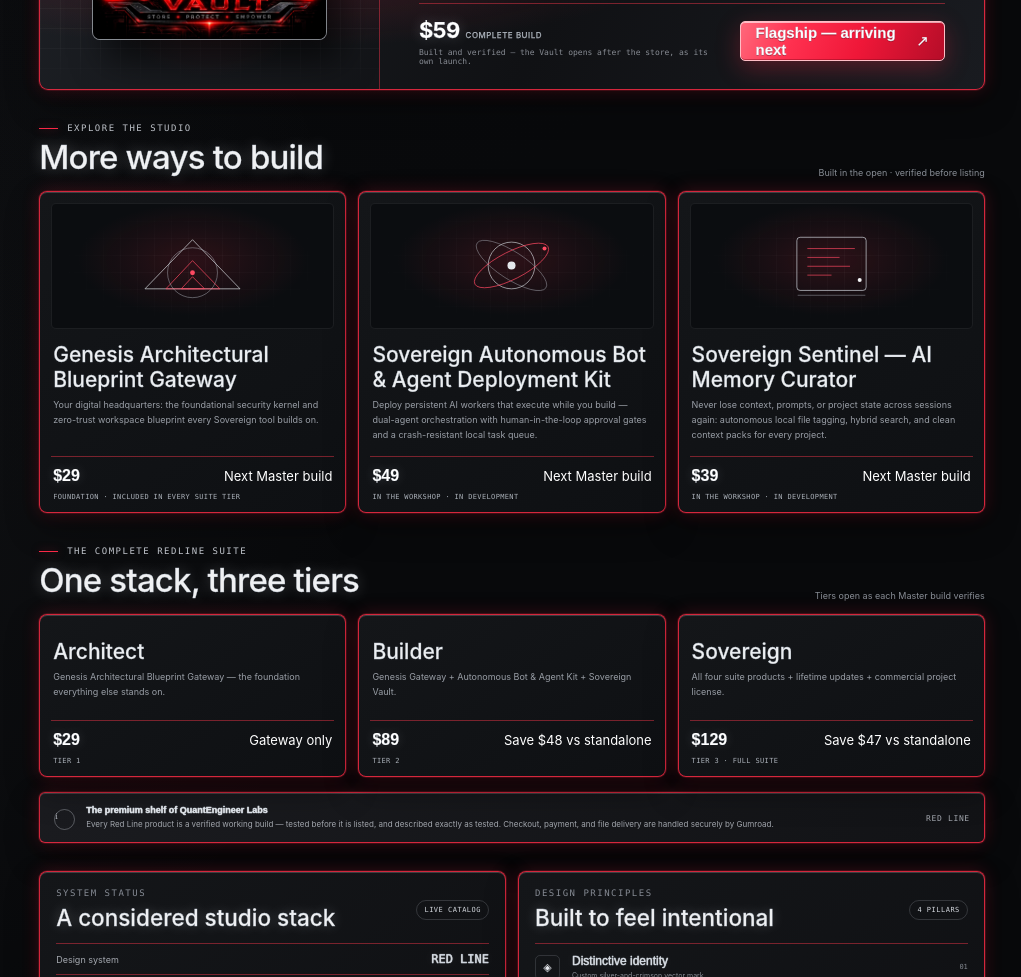
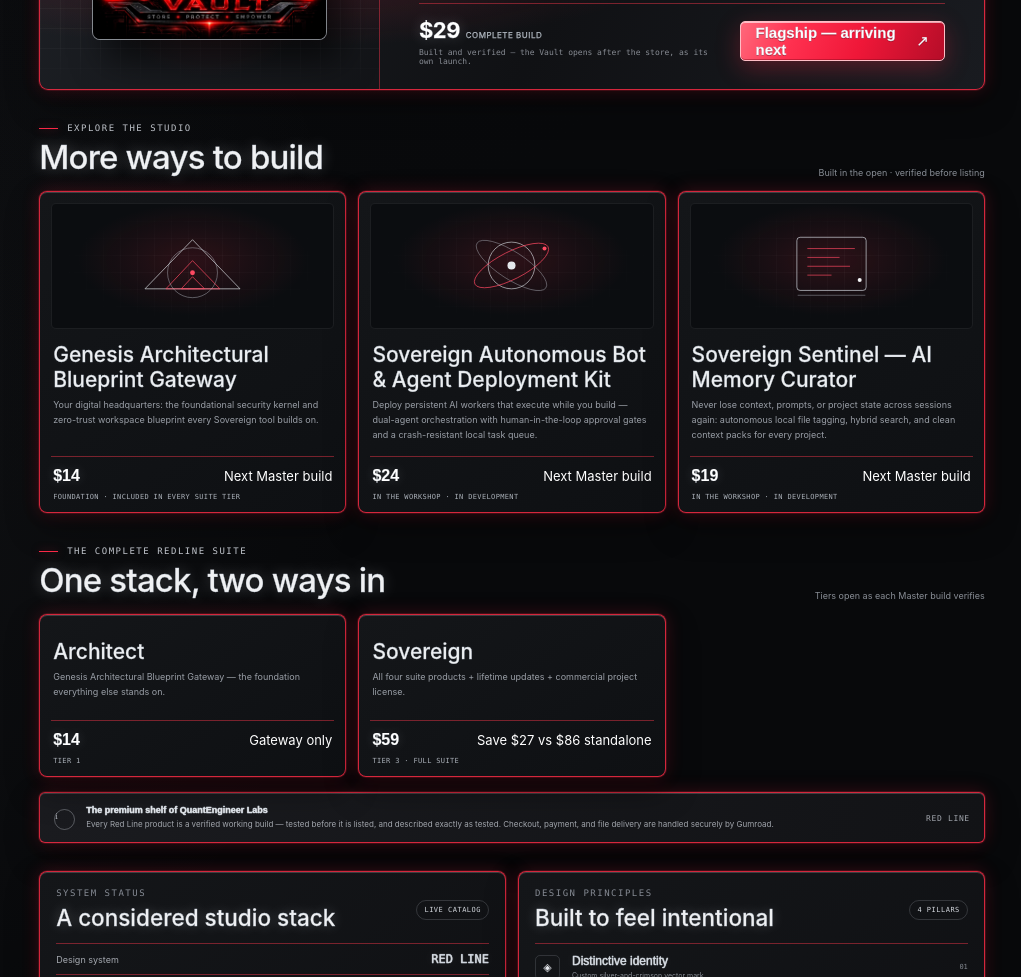
Before and after one commit to quantenginev12-cyber/redline-storefront, a plain HTML site: page index.html in a window 1280 px wide. Shown: the part 1178-2155 px from the top of the page, without its empty margins (244-1265 px from the left). Drawn offline with Linux system fonts and the light colour scheme.

Commit message:
Price revision: replace index.html with revised suite pricing

```diff
--- a/index.html
+++ b/index.html
@@ -448,7 +448,7 @@
                 <span class="pill"><i></i> FLAGSHIP · LAUNCHING SEPARATELY</span>
                 <h3>Sovereign Vault</h3>
                 <p>Eliminate bloated cloud subscriptions. Own your storage layer. A local-first encrypted file vault you run on your own machine. Complete source build — API, encryption engine, interface, and test suite — verified end to end before listing: files stored encrypted, retrieved byte-identical, wrong passwords rejected.</p>
-                <div class="featured-meta"><div><div class="price">$59<small> COMPLETE BUILD</small></div><div class="tiny-note">Built and verified — the Vault opens after the store, as its own launch.</div></div><a class="button-primary" href="#studio-note">Flagship — arriving next <span aria-hidden="true">↗</span></a></div>
+                <div class="featured-meta"><div><div class="price">$29<small> COMPLETE BUILD</small></div><div class="tiny-note">Built and verified — the Vault opens after the store, as its own launch.</div></div><a class="button-primary" href="#studio-note">Flagship — arriving next <span aria-hidden="true">↗</span></a></div>
               </div>
             </article>
           </section>
@@ -458,30 +458,28 @@
             <div class="product-grid">
               <article class="product-card">
                 <div class="product-art" aria-hidden="true"><svg viewBox="0 0 180 100" fill="none"><path d="M31 78 90 17l59 61H31Z" stroke="#dce0e5" stroke-opacity=".83"/><path d="M57 78 90 43l34 35H57Zm19 0 14-15 15 15H76Z" stroke="#ff4962" stroke-opacity=".86"/><circle cx="90" cy="58" r="31" stroke="#b8bec7" stroke-opacity=".55"/><circle cx="90" cy="58" r="3" fill="#ff4962"/></svg></div>
-                <h3>Genesis Architectural Blueprint Gateway</h3><p>Your digital headquarters: the foundational security kernel and zero-trust workspace blueprint every Sovereign tool builds on.</p><div class="product-bottom"><strong>$29</strong><span>Next Master build</span></div><div class="readiness">FOUNDATION · INCLUDED IN EVERY SUITE TIER</div>
+                <h3>Genesis Architectural Blueprint Gateway</h3><p>Your digital headquarters: the foundational security kernel and zero-trust workspace blueprint every Sovereign tool builds on.</p><div class="product-bottom"><strong>$14</strong><span>Next Master build</span></div><div class="readiness">FOUNDATION · INCLUDED IN EVERY SUITE TIER</div>
               </article>
               <article class="product-card">
                 <div class="product-art" aria-hidden="true"><svg viewBox="0 0 180 100" fill="none"><circle cx="90" cy="49" r="29" stroke="#dce0e5" stroke-opacity=".77"/><ellipse cx="90" cy="49" rx="51" ry="17" transform="rotate(-27 90 49)" stroke="#ff4962" stroke-opacity=".8"/><ellipse cx="90" cy="49" rx="51" ry="17" transform="rotate(33 90 49)" stroke="#b8bec7" stroke-opacity=".48"/><circle cx="90" cy="49" r="5" fill="#e4e7eb"/><circle cx="131" cy="28" r="2.5" fill="#ff4962"/></svg></div>
-                <h3>Sovereign Autonomous Bot &amp; Agent Deployment Kit</h3><p>Deploy persistent AI workers that execute while you build — dual-agent orchestration with human-in-the-loop approval gates and a crash-resistant local task queue.</p><div class="product-bottom"><strong>$49</strong><span>Next Master build</span></div><div class="readiness">IN THE WORKSHOP · IN DEVELOPMENT</div>
+                <h3>Sovereign Autonomous Bot &amp; Agent Deployment Kit</h3><p>Deploy persistent AI workers that execute while you build — dual-agent orchestration with human-in-the-loop approval gates and a crash-resistant local task queue.</p><div class="product-bottom"><strong>$24</strong><span>Next Master build</span></div><div class="readiness">IN THE WORKSHOP · IN DEVELOPMENT</div>
               </article>
               <article class="product-card">
                 <div class="product-art" aria-hidden="true"><svg viewBox="0 0 180 100" fill="none"><rect x="47" y="14" width="86" height="66" rx="4" stroke="#cfd4db" stroke-opacity=".85"/><path d="M60 28h59M60 39h40M60 50h53M60 61h30" stroke="#ff4962" stroke-opacity=".82"/><path d="M48 86h84" stroke="#aeb4bd" stroke-opacity=".55"/><circle cx="125" cy="67" r="2.5" fill="#f3f4f6"/></svg></div>
-                <h3>Sovereign Sentinel — AI Memory Curator</h3><p>Never lose context, prompts, or project state across sessions again: autonomous local file tagging, hybrid search, and clean context packs for every project.</p><div class="product-bottom"><strong>$39</strong><span>Next Master build</span></div><div class="readiness">IN THE WORKSHOP · IN DEVELOPMENT</div>
+                <h3>Sovereign Sentinel — AI Memory Curator</h3><p>Never lose context, prompts, or project state across sessions again: autonomous local file tagging, hybrid search, and clean context packs for every project.</p><div class="product-bottom"><strong>$19</strong><span>Next Master build</span></div><div class="readiness">IN THE WORKSHOP · IN DEVELOPMENT</div>
               </article>
             </div>
           </section>
 
           <section aria-labelledby="suite-heading">
-            <div class="section-head"><div><div class="eyebrow">THE COMPLETE REDLINE SUITE</div><h2 id="suite-heading">One stack, three tiers</h2></div><span class="section-note">Tiers open as each Master build verifies</span></div>
+            <div class="section-head"><div><div class="eyebrow">THE COMPLETE REDLINE SUITE</div><h2 id="suite-heading">One stack, two ways in</h2></div><span class="section-note">Tiers open as each Master build verifies</span></div>
             <div class="product-grid">
               <article class="product-card">
-                <h3>Architect</h3><p>Genesis Architectural Blueprint Gateway — the foundation everything else stands on.</p><div class="product-bottom"><strong>$29</strong><span>Gateway only</span></div><div class="readiness">TIER 1</div>
+                <h3>Architect</h3><p>Genesis Architectural Blueprint Gateway — the foundation everything else stands on.</p><div class="product-bottom"><strong>$14</strong><span>Gateway only</span></div><div class="readiness">TIER 1</div>
               </article>
+
               <article class="product-card">
-                <h3>Builder</h3><p>Genesis Gateway + Autonomous Bot &amp; Agent Kit + Sovereign Vault.</p><div class="product-bottom"><strong>$89</strong><span>Save $48 vs standalone</span></div><div class="readiness">TIER 2</div>
-              </article>
-              <article class="product-card">
-                <h3>Sovereign</h3><p>All four suite products + lifetime updates + commercial project license.</p><div class="product-bottom"><strong>$129</strong><span>Save $47 vs standalone</span></div><div class="readiness">TIER 3 · FULL SUITE</div>
+                <h3>Sovereign</h3><p>All four suite products + lifetime updates + commercial project license.</p><div class="product-bottom"><strong>$59</strong><span>Save $27 vs $86 standalone</span></div><div class="readiness">TIER 3 · FULL SUITE</div>
               </article>
             </div>
           </section>
```
